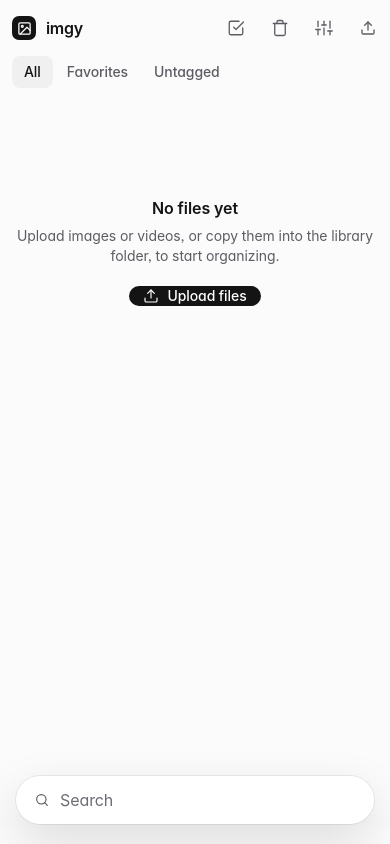
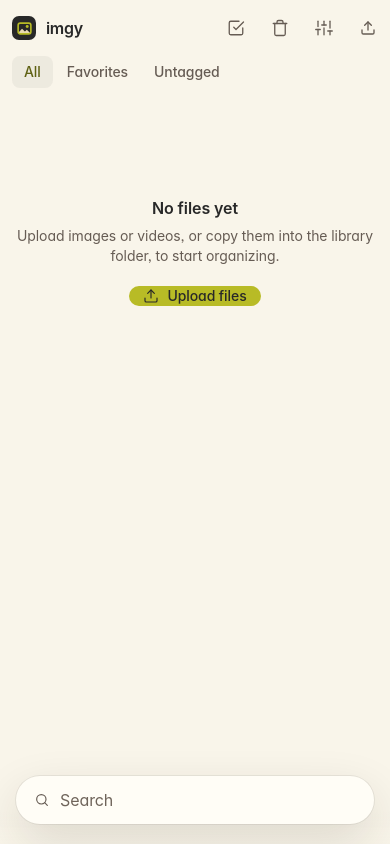
Before and after one commit to cavecomputing/imgy, a Flask app: page / in a window 390 px wide. Run offline with Flask 3, Linux system fonts and the light colour scheme; data that the repository does not hold is empty; some libraries are stand-ins or nearby versions.

Commit message:
Recolour the theme in the logo's charcoal, lime and cream
The minimal look was monochrome, with near-black and white as the only
accent. Matt picked the logo palette for the app itself: charcoal #282828,
lime #b8bb26 and cream #ebdbb2.

Only token values change, plus the rules that used --fg as the accent:
- Dark (the default) is charcoal with cream text; lime is --ink, always a
  fill with charcoal on it (7.9:1): Upload, badges, progress, checks.
- Light is warm paper #f9f5ea with charcoal text. Lime on the page is
  1.9:1, so a new --ink-text gives a deep olive #5f6113 (5.3:1 even on a
  tinted tab) wherever the accent is text or a thin ring: the open view
  tab, the open settings section, the selection outline, the filmstrip's
  current frame. On dark --ink-text is the lime itself.
- Star, danger, ok and link take Gruvbox-family shades; every text pair
  passes WCAG AA in both themes.
- The header, settings and sign-in mark is now the logo (lime frame and
  sun, cream mountains), straight on the dark page and on a charcoal tile
  on the light one, like the favicon.
- theme-color and the manifest follow the new backgrounds.

Checked in Chromium on desktop and phone widths, both themes.

Co-Authored-By: Claude Opus 5.5 <noreply@anthropic.com>
Claude-Session: https://claude.ai/code/session_018M18A9mA4d2EENW8jS7u4G

```diff
--- a/imgy/static/js/appearance.js
+++ b/imgy/static/js/appearance.js
@@ -6,7 +6,7 @@ import { saveSetting } from './settings.js';
 const GALLERY_DEFAULT_SIZE = window.innerWidth <= 768 ? 150 : 232;
 const GALLERY_MIN_SIZE = 150;
 const GALLERY_MAX_SIZE = 400;
-const THEME_COLORS = { dark: '#0e0e0f', light: '#fbfbfb' };
+const THEME_COLORS = { dark: '#282828', light: '#f9f5ea' };
 
 export function applyTheme(theme) {
     if (theme !== 'dark' && theme !== 'light') return;
--- a/imgy/static/style.css
+++ b/imgy/static/style.css
@@ -1,6 +1,9 @@
 /* Imgy's look: quiet, monochrome, the pictures first.
-   Tokens: light on :root, dark on [data-theme="dark"] (the default). Ink (--ink) is the one accent:
-   the primary button, selection, progress and the focus ring. Colour carries meaning only where it
+   Tokens: light on :root, dark on [data-theme="dark"] (the default). The palette is the logo's:
+   charcoal #282828, lime #b8bb26 and cream #ebdbb2. Ink (--ink, the lime) is the one accent, always a
+   fill with --on-ink on it: the primary button, selection, progress, badges. Where the accent has to
+   read as text or a thin ring, use --ink-text: the lime itself on dark, a deep olive on light, where
+   lime on the page is too pale to read. Colour carries meaning only where it
    must: --star for favorites, --danger for anything destructive or excluded, --ok for creating and
    done, --link for links and paths.
    The component class names that start with cc- (cc-btn, cc-badge, cc-callout, cc-table, cc-eyebrow,
@@ -30,62 +33,66 @@
     --on-image-warn: #ff8b82;
     --video-bg: #000;
 
-    --bg: #fbfbfb;
-    --surface: #ffffff;
-    --raised: #ffffff;
-    --field: rgba(0, 0, 0, 0.045);
-    --hover: rgba(0, 0, 0, 0.05);
-    --line: rgba(0, 0, 0, 0.08);
-    --line-strong: rgba(0, 0, 0, 0.16);
-    --focus: rgba(0, 0, 0, 0.32);
-    --fg: #141415;
-    --fg-muted: #5c5c63;
-    --fg-subtle: #6c6c74;
-    --ink: #141415;
-    --on-ink: #ffffff;
-    --star: #b07c00;
-    --danger: #c4372d;
-    --danger-wash: rgba(196, 55, 45, 0.08);
-    --ok: #1f7a4a;
-    --link: #2557d6;
-    --viewer: #f2f2f3;
-    --glass: rgba(255, 255, 255, 0.7);
-    --scrim: rgba(20, 20, 22, 0.32);
-    --selection: rgba(37, 87, 214, 0.22);
+    --bg: #f9f5ea;
+    --surface: #fffdf6;
+    --raised: #fffdf6;
+    --field: rgba(60, 56, 54, 0.06);
+    --hover: rgba(60, 56, 54, 0.06);
+    --line: rgba(60, 56, 54, 0.1);
+    --line-strong: rgba(60, 56, 54, 0.2);
+    --focus: rgba(95, 97, 19, 0.55);
+    --fg: #282828;
+    --fg-muted: #665c54;
+    --fg-subtle: #6f645a;
+    --ink: #b8bb26;
+    --on-ink: #282828;
+    --ink-text: #5f6113;
+    --brand-tile: #282828;
+    --star: #9d5800;
+    --danger: #a62a1e;
+    --danger-wash: rgba(166, 42, 30, 0.08);
+    --ok: #3a6f4c;
+    --link: #076678;
+    --viewer: #f2ecdc;
+    --glass: rgba(255, 253, 246, 0.72);
+    --scrim: rgba(40, 40, 40, 0.32);
+    --selection: rgba(184, 187, 38, 0.35);
     --shadow-sm: 0 1px 2px rgba(0, 0, 0, 0.06);
-    --shadow-pop: 0 18px 48px rgba(0, 0, 0, 0.13), 0 0 0 1px rgba(0, 0, 0, 0.07);
-    --shadow-glass: 0 0 0 1px var(--line), 0 8px 24px rgba(0, 0, 0, 0.1);
-    --scroll-thumb: rgba(0, 0, 0, 0.28);
+    --shadow-pop: 0 18px 48px rgba(40, 32, 20, 0.14), 0 0 0 1px rgba(60, 56, 54, 0.08);
+    --shadow-glass: 0 0 0 1px var(--line), 0 8px 24px rgba(40, 32, 20, 0.1);
+    --scroll-thumb: rgba(60, 56, 54, 0.3);
     color-scheme: light;
 }
 
 [data-theme="dark"] {
-    --bg: #0e0e0f;
-    --surface: #151516;
-    --raised: #1c1c1e;
-    --field: rgba(255, 255, 255, 0.065);
-    --hover: rgba(255, 255, 255, 0.075);
-    --line: rgba(255, 255, 255, 0.08);
-    --line-strong: rgba(255, 255, 255, 0.16);
-    --focus: rgba(255, 255, 255, 0.3);
-    --fg: #ededee;
-    --fg-muted: #a3a3aa;
-    --fg-subtle: #8c8c94;
-    --ink: #ededee;
-    --on-ink: #0e0e0f;
-    --star: #f4c152;
-    --danger: #ff8178;
-    --danger-wash: rgba(255, 129, 120, 0.1);
-    --ok: #5fcf8f;
-    --link: #93b4ff;
-    --viewer: #000;
-    --glass: rgba(26, 26, 28, 0.6);
-    --scrim: rgba(0, 0, 0, 0.6);
-    --selection: rgba(147, 180, 255, 0.3);
+    --bg: #282828;
+    --surface: #2e2d2c;
+    --raised: #32302f;
+    --field: rgba(235, 219, 178, 0.07);
+    --hover: rgba(235, 219, 178, 0.08);
+    --line: rgba(235, 219, 178, 0.09);
+    --line-strong: rgba(235, 219, 178, 0.18);
+    --focus: rgba(184, 187, 38, 0.6);
+    --fg: #ebdbb2;
+    --fg-muted: #bdae93;
+    --fg-subtle: #a89984;
+    --ink: #b8bb26;
+    --on-ink: #1d2021;
+    --ink-text: #b8bb26;
+    --brand-tile: transparent;
+    --star: #fabd2f;
+    --danger: #fb6b58;
+    --danger-wash: rgba(251, 107, 88, 0.1);
+    --ok: #8ec07c;
+    --link: #83a598;
+    --viewer: #1d2021;
+    --glass: rgba(40, 40, 40, 0.66);
+    --scrim: rgba(20, 20, 20, 0.6);
+    --selection: rgba(184, 187, 38, 0.32);
     --shadow-sm: 0 1px 2px rgba(0, 0, 0, 0.4);
     --shadow-pop: 0 18px 48px rgba(0, 0, 0, 0.6), 0 0 0 1px rgba(255, 255, 255, 0.08);
     --shadow-glass: 0 0 0 1px var(--line), 0 8px 24px rgba(0, 0, 0, 0.3);
-    --scroll-thumb: rgba(255, 255, 255, 0.26);
+    --scroll-thumb: rgba(235, 219, 178, 0.24);
     color-scheme: dark;
 }
 
@@ -229,9 +236,9 @@ svg.i-fill { fill: currentColor; stroke: none; }
     transition: background var(--ease), color var(--ease);
 }
 .tab:hover { color: var(--fg); }
-.tab.active { background: var(--field); color: var(--fg); }
+.tab.active { background: var(--field); color: var(--ink-text); }
 /* All is the view while neither of the others is on */
-.views:not(:has(.toggle.active)) #allViewBtn { background: var(--field); color: var(--fg); }
+.views:not(:has(.toggle.active)) #allViewBtn { background: var(--field); color: var(--ink-text); }
 .lib-count { font-weight: 400; color: var(--fg-subtle); white-space: nowrap; }
 .lib-count strong { font-weight: 400; }
 
@@ -334,8 +341,10 @@ svg.i-fill { fill: currentColor; stroke: none; }
     line-height: 20px;
     color: var(--fg);
 }
-.brand-mark { display: grid; place-items: center; width: 24px; height: 24px; border-radius: 7px; background: var(--ink); color: var(--on-ink); }
-.brand-mark svg.i { width: 15px; height: 15px; stroke-width: 2; }
+/* the logo: lime and cream straight on the dark page, on a charcoal tile on the light one */
+.brand-mark { display: grid; place-items: center; width: 24px; height: 24px; border-radius: 7px; background: var(--brand-tile); }
+.brand-mark svg { width: 17px; height: 17px; }
+[data-theme="dark"] .brand-mark svg { width: 24px; height: 24px; }
 .topbar-filter { min-width: 0; display: flex; align-items: center; }
 .upload-btn { width: 100px; margin-left: 8px; padding: 0; } /* a set width keeps the buttons beside it on whole pixels */
 .upload-btn svg.i { stroke-width: 2; }
@@ -534,6 +543,7 @@ button.chip { cursor: pointer; }
     scroll-margin: calc(var(--topbar-h) + 16px) 0 96px;
 }
 .image-card.keyboard-focused, .image-card.selected { outline: 2px solid var(--fg); outline-offset: 2px; }
+.image-card.selected { outline-color: var(--ink-text); }
 .image-card.keyboard-focused { z-index: 2; }
 .card-media { position: relative; overflow: hidden; border-radius: var(--radius); background: var(--field); }
 .card-media img { display: block; width: 100%; height: auto; }
@@ -662,7 +672,7 @@ button.chip { cursor: pointer; }
 }
 .card-check svg.i { width: 14px; height: 14px; stroke-width: 3; }
 .image-grid.selection-mode .card-check { display: grid; }
-.image-card.selected .card-check { background: #fff; border-color: #fff; color: #141415; }
+.image-card.selected .card-check { background: var(--ink); border-color: var(--ink); color: var(--on-ink); }
 
 /* auto-tag progress on a card */
 .llm-card-overlay {
@@ -897,7 +907,7 @@ body.is-reordering { cursor: grabbing; -webkit-user-select: none; user-select: n
     pointer-events: none;
 }
 :root:not([data-theme="dark"]) .lb-ambient { opacity: 0.55; }
-:root:not([data-theme="dark"]) .lightbox::before { background: rgba(250, 250, 250, 0.5); }
+:root:not([data-theme="dark"]) .lightbox::before { background: rgba(249, 245, 234, 0.5); }
 .glass {
     background: var(--glass);
     -webkit-backdrop-filter: blur(24px) saturate(1.4);
@@ -1020,7 +1030,7 @@ body.is-reordering { cursor: grabbing; -webkit-user-select: none; user-select: n
 .lb-strip:empty { display: none; }
 .lb-strip button { flex: none; width: 44px; height: 44px; padding: 0; border: 0; border-radius: var(--radius-sm); background: var(--field); overflow: hidden; opacity: 0.55; transition: opacity var(--ease); }
 .lb-strip button:hover { opacity: 0.9; }
-.lb-strip button[aria-current="true"] { opacity: 1; box-shadow: 0 0 0 2px var(--bg), 0 0 0 4px var(--fg); overflow: visible; }
+.lb-strip button[aria-current="true"] { opacity: 1; box-shadow: 0 0 0 2px var(--bg), 0 0 0 4px var(--ink-text); overflow: visible; }
 .lb-strip img { display: block; width: 100%; height: 100%; object-fit: cover; border-radius: var(--radius-sm); }
 .lb-keys { display: none; }
 .zoom-reset {
@@ -1147,7 +1157,7 @@ dialog.settings-dlg { width: min(900px, calc(100vw - 48px)); height: min(720px,
     text-decoration: none;
 }
 .settings-tab:hover { color: var(--fg); }
-.settings-tab.active { background: var(--hover); color: var(--fg); }
+.settings-tab.active { background: var(--hover); color: var(--ink-text); }
 .settings-credit { padding: 12px 10px 0; font-size: 12px; line-height: 16px; color: var(--fg-subtle); }
 .settings-main { position: relative; flex: 1 1 auto; min-width: 0; min-height: 0; display: flex; flex-direction: column; }
 .settings-close { position: absolute; top: 14px; right: 16px; z-index: 2; }
@@ -1205,7 +1215,7 @@ a.cc-btn { text-decoration: none; }
 }
 .seg label:hover span { color: var(--fg); }
 .seg input:checked + span { background: var(--raised); color: var(--fg); box-shadow: 0 1px 2px rgba(0, 0, 0, 0.12), 0 0 0 1px var(--line); }
-[data-theme="dark"] .seg input:checked + span { background: rgba(255, 255, 255, 0.12); box-shadow: none; }
+[data-theme="dark"] .seg input:checked + span { background: rgba(235, 219, 178, 0.12); box-shadow: none; }
 .seg input:focus-visible + span { outline: 2px solid var(--fg); outline-offset: 1px; }
 .check { display: inline-flex; align-items: center; gap: 8px; line-height: 20px; color: var(--fg); cursor: pointer; }
 .check input {
--- a/imgy/templates/index.html
+++ b/imgy/templates/index.html
@@ -5,7 +5,7 @@
     <meta name="viewport" content="width=device-width, initial-scale=1.0, viewport-fit=cover, interactive-widget=resizes-content">
     <title>Imgy</title>
     <meta name="description" content="A fast, local-first image and video organizer">
-    <meta name="theme-color" content="#0e0e0f">
+    <meta name="theme-color" content="#282828">
     <link rel="icon" type="image/svg+xml" href="/static/favicon.svg">
     <link rel="apple-touch-icon" href="/static/apple-touch-icon.png">
     <link rel="manifest" href="/manifest.webmanifest">
@@ -28,7 +28,7 @@
 </head>
 <body>
     <svg class="sprite" aria-hidden="true" focusable="false">
-        <symbol id="i-image" viewBox="0 0 24 24"><rect x="3" y="3" width="18" height="18" rx="2"/><circle cx="8.5" cy="8.5" r="1.5"/><polyline points="21 15 16 10 5 21"/></symbol>
+        <symbol id="i-logo" viewBox="0 0 24 24"><polygon fill="#ebdbb2" points="3.6 17.8 8.5 12.2 12.6 16.4 15.3 13.8 20.4 18.8 18 19 6 19"/><rect x="3" y="4.5" width="18" height="15" rx="3" fill="none" stroke="#b8bb26" stroke-width="2.3"/><circle cx="15.8" cy="9.2" r="2.1" fill="#b8bb26"/></symbol>
         <symbol id="i-search" viewBox="0 0 24 24"><circle cx="11" cy="11" r="7"/><line x1="20" y1="20" x2="16" y2="16"/></symbol>
         <symbol id="i-upload" viewBox="0 0 24 24"><path d="M21 15v4a2 2 0 0 1-2 2H5a2 2 0 0 1-2-2v-4"/><polyline points="17 8 12 3 7 8"/><line x1="12" y1="3" x2="12" y2="15"/></symbol>
         <symbol id="i-download" viewBox="0 0 24 24"><path d="M21 15v4a2 2 0 0 1-2 2H5a2 2 0 0 1-2-2v-4"/><polyline points="7 10 12 15 17 10"/><line x1="12" y1="15" x2="12" y2="3"/></symbol>
@@ -58,7 +58,7 @@
 
     <header class="topbar">
         <div class="topbar-start">
-            <div class="brand"><span class="brand-mark"><svg class="i" aria-hidden="true"><use href="#i-image"/></svg></span>imgy</div>
+            <div class="brand"><span class="brand-mark"><svg aria-hidden="true"><use href="#i-logo"/></svg></span>imgy</div>
             <nav class="views" aria-label="Views">
                 <button id="allViewBtn" class="tab" type="button" title="Show every file">All<span id="libraryCount" class="lib-count"></span></button>
                 <button id="favoriteFilterBtn" class="tab toggle" type="button" title="Show favorites only (F)" aria-pressed="false">Favorites</button>
@@ -259,7 +259,7 @@
     <dialog id="shortcutsModal" class="dlg settings-dlg" aria-label="Settings">
         <div class="settings-shell">
             <nav class="settings-nav" aria-label="Settings sections">
-                <div class="brand settings-brand"><span class="brand-mark"><svg class="i" aria-hidden="true"><use href="#i-image"/></svg></span>imgy</div>
+                <div class="brand settings-brand"><span class="brand-mark"><svg aria-hidden="true"><use href="#i-logo"/></svg></span>imgy</div>
                 <button type="button" class="settings-tab" data-section="about"><svg class="i i-sm" aria-hidden="true"><use href="#i-terminal"/></svg>About</button>
                 <button type="button" class="settings-tab" data-section="appearance"><svg class="i i-sm" aria-hidden="true"><use href="#i-sun"/></svg>Appearance</button>
                 <button type="button" class="settings-tab" data-section="llm"><svg class="i i-sm" aria-hidden="true"><use href="#i-eye"/></svg>Auto-tagging</button>
```
Also changed, not shown: CLAUDE.md (+1 -1 lines), imgy/templates/login.html (+4 -4 lines), README.md, imgy/manifest.json.
